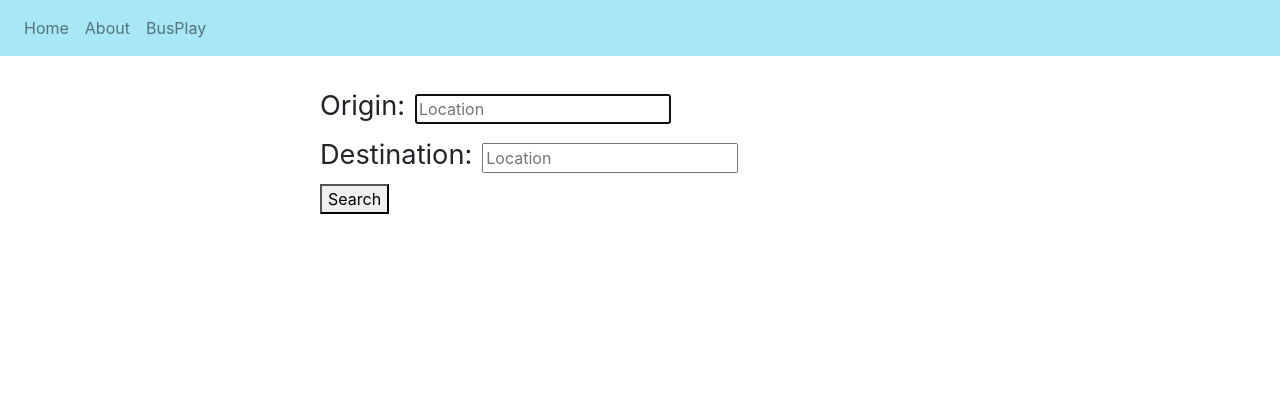
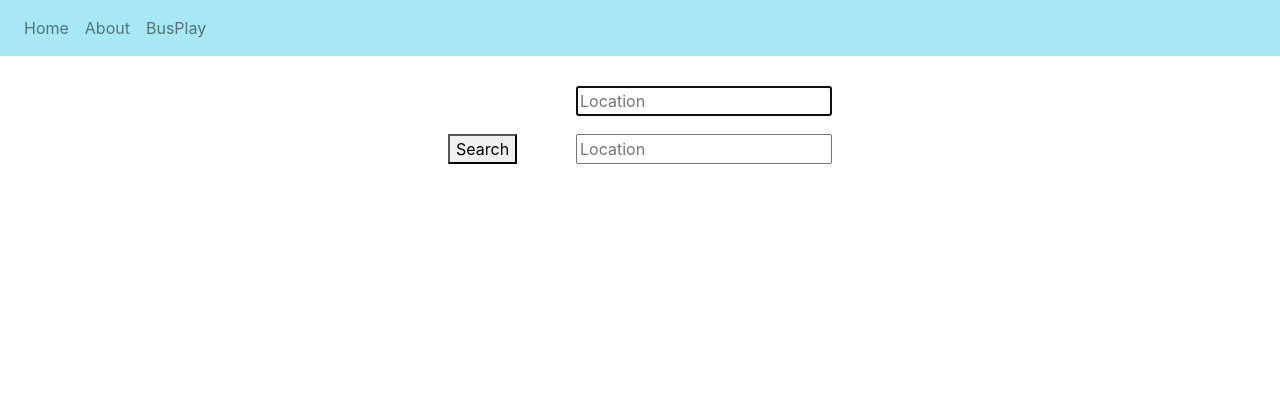
Before and after one commit to klthree/BusTimes, a Node server app: page /bus in a window 1280 px wide. Shown: the top 420 px of the page. Run offline with Node 20, Linux system fonts and the light colour scheme.

Commit message:
Realigned input boxes.

```diff
--- a/web-server/public/css/styles.css
+++ b/web-server/public/css/styles.css
@@ -11,12 +11,16 @@ body {
 
 #loc-search {
     margin: auto;
-    width: 50%;
+    width: 30%;
 }
 
 label {
     font-size:1.7em;
     padding-right: 10px;
+}
+
+.inputBox {
+    float: right;
 }
 
 #placename {
--- a/web-server/templates/views/bus.pug
+++ b/web-server/templates/views/bus.pug
@@ -13,11 +13,11 @@ html(lang="en")
         div(class="content")
             form(action="" id="loc-search")
                 div(origDiv)
-                    label(for="origin")= message1
-                    input(type="text" id="origin" placeholder="Location" autofocus)
+                    label(for="origin")= inputLabel1
+                    input(type="text" id="origin" class="inputBox" placeholder="Location" autofocus)
                 div(id="destDiv")
-                    label(for="destination" id="destLabel")= message2
-                    input(type="text" id="destination" placeholder="Location" autofocus)
+                    label(for="destination" id="destLabel")= inputLabel2
+                    input(type="text" id="destination" class="inputBox" placeholder="Location" autofocus)
                 button Search
             p(id="placename")
             div(id="stopListContainer")
```
